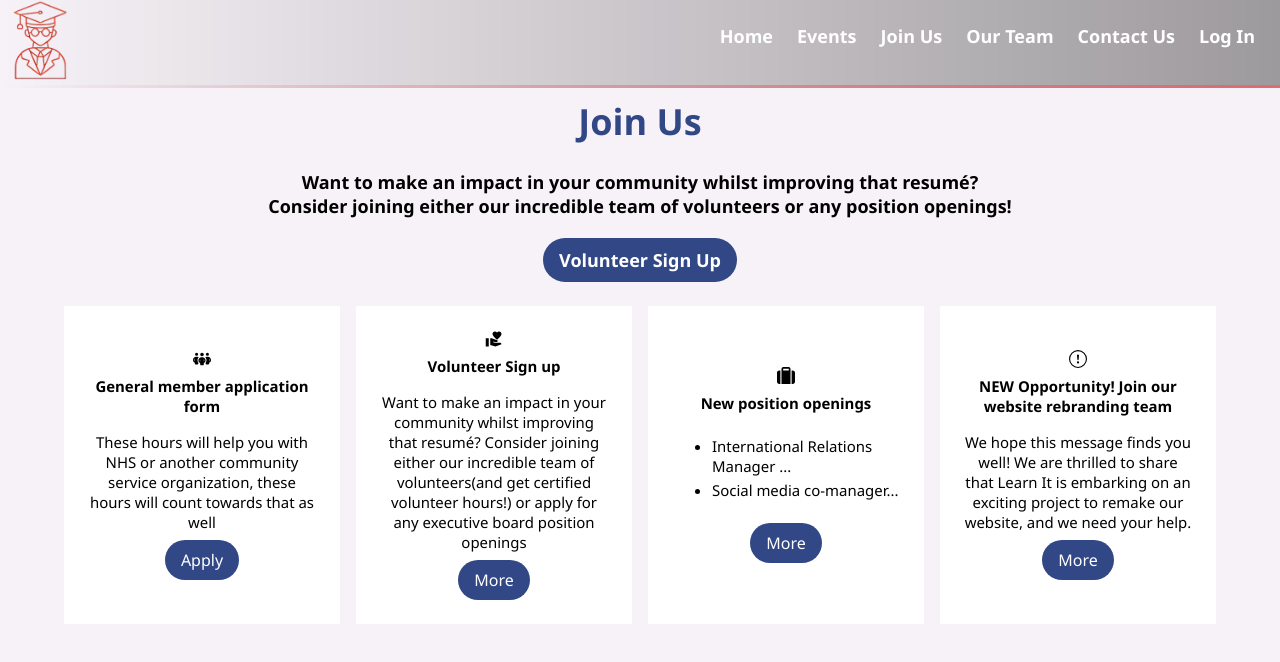
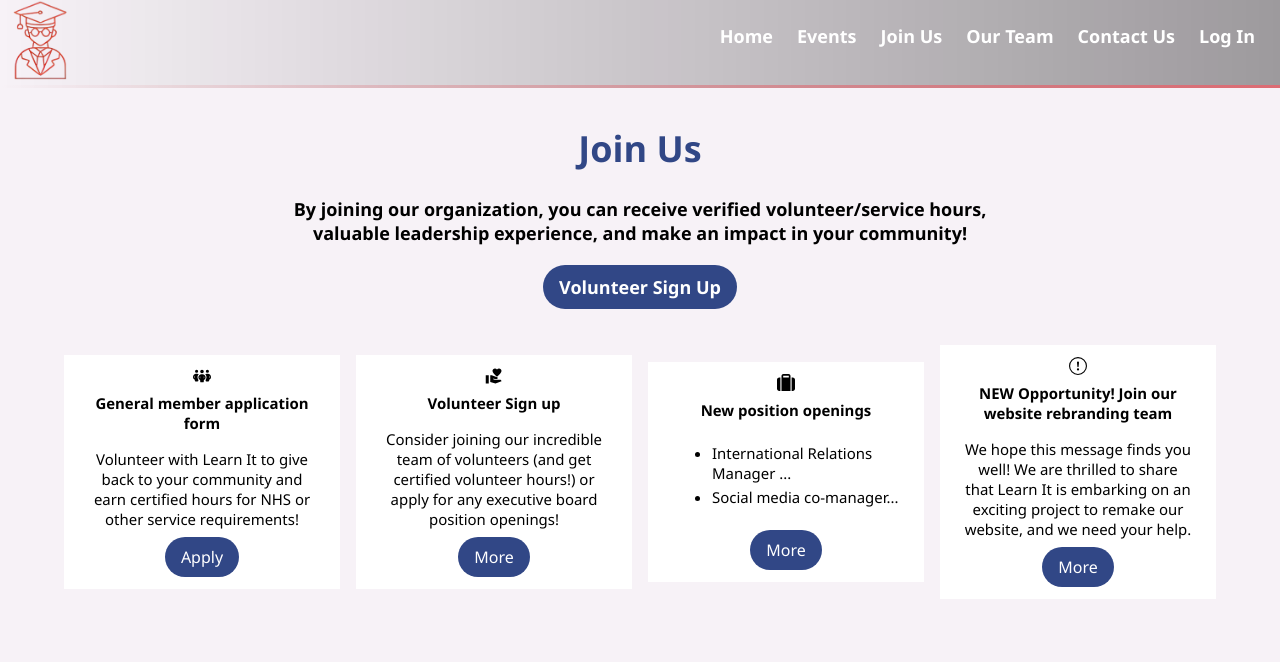
Before and after one commit to ArnavTheSharma/Learn-It-Website, a React (Create React App) app: page /join-us in a window 1280 px wide. Shown: the top 662 px of the page. Built offline with nearby package versions, Linux system fonts and the light colour scheme; no server answers.

Commit message:
minor changes

```diff
--- /dev/null
+++ b/src/pages/joinUsPage/JoinUs.css
@@ -0,0 +1,4 @@
+.container {
+    margin-top: -7%;
+    padding-top: 7%;
+}
--- a/src/pages/joinUsPage/JoinUs.js
+++ b/src/pages/joinUsPage/JoinUs.js
@@ -10,14 +10,12 @@ function JoinUs() {
     const [positions,setPositions]=useState(false)
     const [rebrand,setRebrand]=useState(false)
     return (
+        <div className="container">
         <div className="max-w-[1400px] w-[100%] h-[80%] flex flex-col justify-center items-center  mx-auto">
             <div className="flex justify-center items-center">
-                <div className=" flex justify-center flex-col">
+                <div className=" flex justify-center flex-col ">
                     <h1>Join Us</h1>
-                    <h4 className="text-center my-0 px-4 text-balance">Want to make an impact in your community whilst improving that resumé?</h4>
-                    <h4 className="text-center my-0 px-4 text-balance">
-                        Consider joining either our incredible team of volunteers or any position openings!
-                    </h4>
+                    <h4 className="text-center my-0 px-4 text-balance">By joining our organization, you can receive verified volunteer/service hours, valuable leadership experience, and make an impact in your community!</h4>
                     <div className=" flex justify-center my-5">
                         <button type="button" className="rounded-full bg-[#314786] text-white text-lg w-[fit-content] border-none py-2">Volunteer Sign Up</button>
                     </div>
@@ -28,8 +26,7 @@ function JoinUs() {
                 <div className="flex justify-center items-center flex-col bg-white px-6 py-3 sm:h-full xl:w-[24%] lg:w-[20%] sm:w-[15%] w-[100%]">
                     <FaPeopleGroup />
                     <h5 className="my-2 text-center">General member application form</h5>
-                    <h5 className="font-light my-2 text-center">These hours will help you with NHS or another community service organization,
-                        these hours will count towards that as well</h5>
+                    <h5 className="font-light my-2 text-center">Volunteer with Learn It to give back to your community and earn certified hours for NHS or other service requirements!</h5>
                     <button type="button" className="rounded-3xl font-normal bg-[#314786] text-white text-base w-[fit-content] border-none py-2 hover:cursor-pointer"
                         onClick={()=>setGeneral(true)}
                     >
@@ -39,8 +36,8 @@ function JoinUs() {
                 <div className="flex justify-center items-center flex-col bg-white px-6 py-3 sm:h-full xl:w-[24%] lg:w-[20%] sm:w-[15%] w-[100%]">
                     <MdVolunteerActivism />
                     <h5 className="my-2">Volunteer Sign up</h5>
-                    <h5 className="font-light my-2 text-center">Want to make an impact in your community whilst improving that resumé?
-                        Consider joining either our incredible team of volunteers(and get certified volunteer hours!) or apply for any executive board position openings
+                    <h5 className="font-light my-2 text-center">
+                        Consider joining our incredible team of volunteers (and get certified volunteer hours!) or apply for any executive board position openings!
                     </h5>
                     <button type="button" className="rounded-3xl font-normal bg-[#314786] text-white text-base w-[fit-content] border-none py-2 hover:cursor-pointer"
                         onClick={()=>setVolunteer(true)}
@@ -137,14 +134,12 @@ function JoinUs() {
                     <li>
                     We are thrilled to share that Learn It is embarking on an exciting
                     project to remake our website, and we need your help. We are looking for talented frontend and backend
-                    developers to join our team and contribute to this important initiative. However, the first stage of
-                    the process is to develop a website prototype using an application such as Figma,
-                    so if you have experience with app/website prototype development, we would love to have you onboard.
+                    developers to join our team and contribute to this important initiative.
                     </li>
                     <li>
                     If you are interested in gaining valuable volunteer hours, enhancing your resume, and
                     opening doors to future leadership positions, we would love to have you on board.
-                     This is a fantastic opportunity to apply your skills, collaborate with a passionate team, and make a meaningful impact.
+                    This is a fantastic opportunity to apply your skills, collaborate with a passionate team, and make a meaningful impact.
                     </li>
                     <li>
                         <a href="">
@@ -158,6 +153,7 @@ function JoinUs() {
             </Modal>
 
         </div>
+        </div>
     );
 }
 
```
